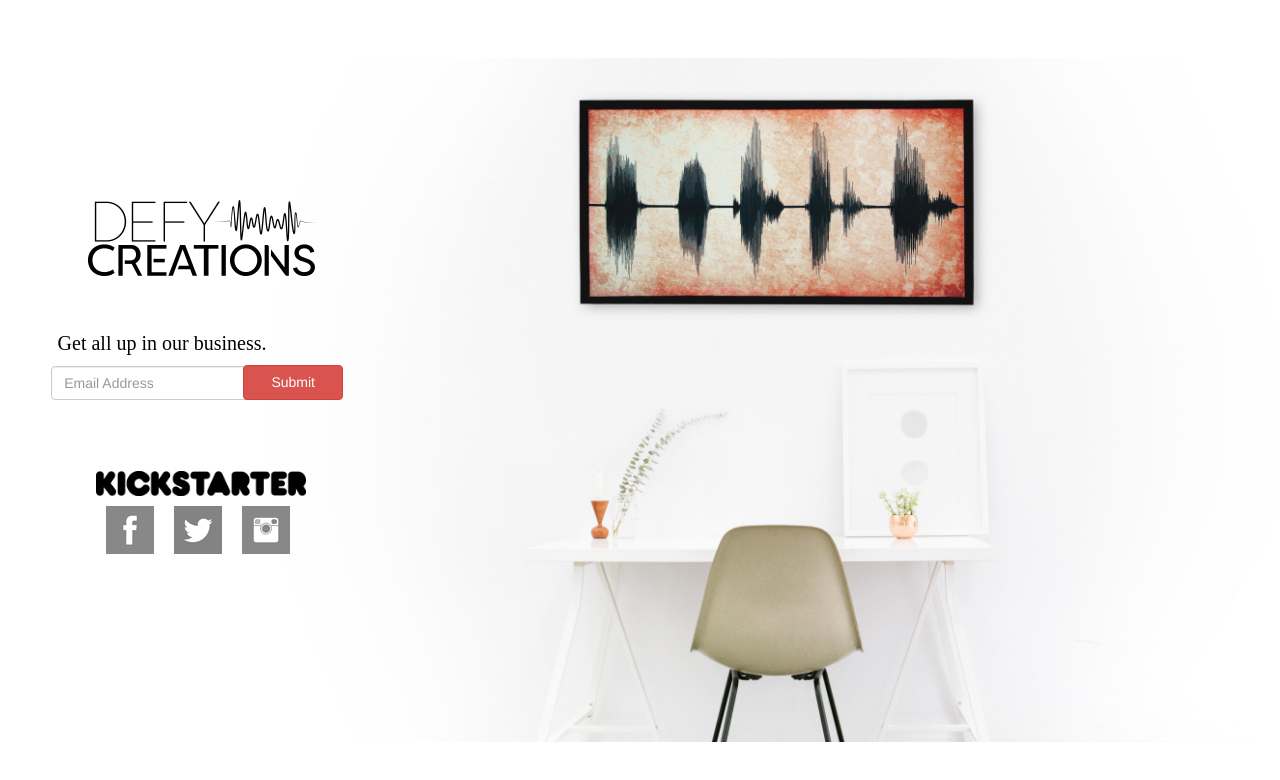
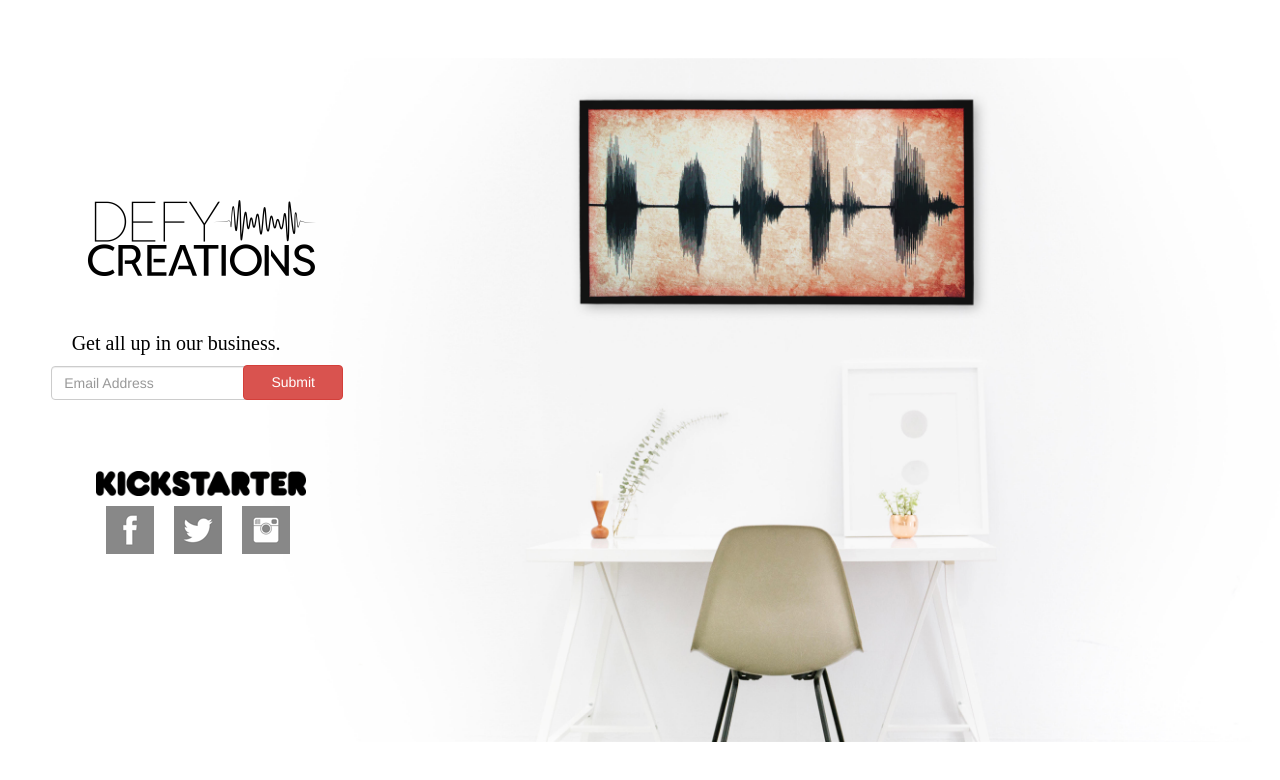
Before and after one commit to jwelker9/defyCreationsRD, a plain HTML site: page index.html in a window 1280 px wide. Drawn offline with nearby package versions, Linux system fonts and the light colour scheme.

Commit message:
updated text

```diff
--- a/index.css
+++ b/index.css
@@ -29,7 +29,7 @@
   font-family:gotham;
   position: absolute;
   bottom:54%;
-  left:4.5%;
+  left:5.6%;
   color:black;
   z-index: 100;
 }
```
